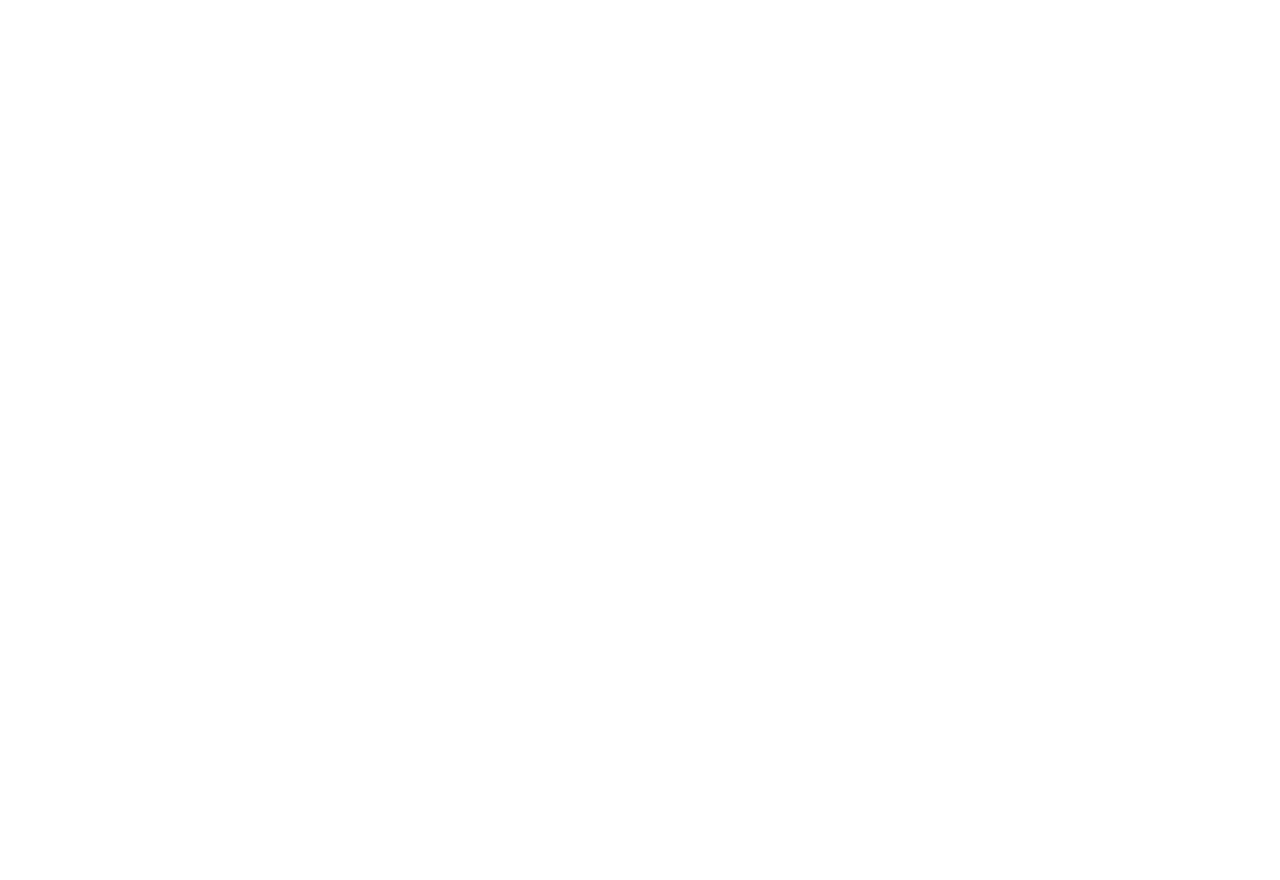
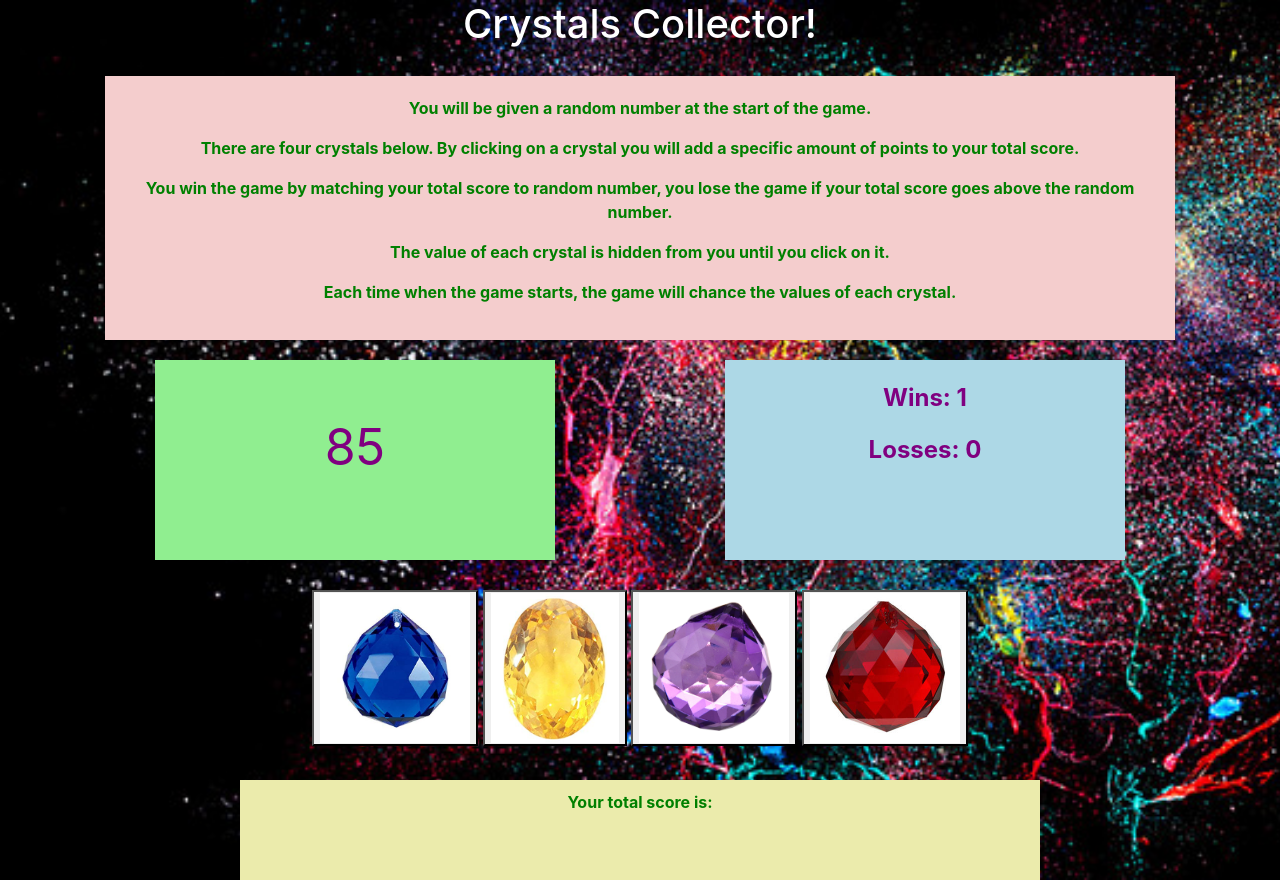
Before and after one commit to ljmccode/unit-4-game, a plain HTML site: page index.html in a window 1280 px wide. Before the commit the page ends 800 px from the top, so only its background shows below. Drawn offline with nearby package versions, Linux system fonts and the light colour scheme.

Commit message:
First work on javascript

```diff
--- a/assets/css/style.css
+++ b/assets/css/style.css
@@ -0,0 +1,74 @@
+img {
+    max-width: 150px;
+    max-height: 150px;
+}
+
+body {
+    background-image: url("/assets/images/background-image.jpg");
+    background-size: cover;
+    font-family: Arial, Helvetica, sans-serif;
+}
+
+h1 {
+    color:white;
+    text-align: center;
+}
+
+.instructions {
+    background-color: rgb(244, 205, 205);
+    color: green;
+    font-weight: bold;
+    padding: 20px;
+    margin: 20px;
+    text-align: center;
+}
+
+.random-number-box {
+    background-color: lightgreen;
+    height: 200px;
+    width: 400px;
+    color: purple;
+    font-size: 50px;
+    margin: auto;
+    padding: 20px;
+    padding-top: 50px;
+    text-align: center;
+}
+
+.counter {
+    background-color: lightblue;
+    text-align: center;
+    height: 200px;
+    width: 400px;
+    color: purple;
+    margin: auto;
+    padding: 20px;
+}
+
+.gems {
+    text-align: center;
+}
+
+.counter p {
+    font-size: 24px;
+    font-weight: bold;
+}
+
+#gem-box {
+    height: 200px;
+    width: 800px;
+    margin: auto;
+    margin-top: 20px;
+    padding-top: 10px;
+}
+
+.scoreboard {
+    background-color:rgb(235, 235, 172);
+    color: green;
+    font-weight: bold;
+    height: 100px;
+    width: 800px;
+    padding: 10px;
+    margin: auto;
+    text-align: center;
+}
--- a/assets/javascript/game.js
+++ b/assets/javascript/game.js
@@ -0,0 +1,74 @@
+$(document).ready(function() {
+var randomNumber="";
+var randomNumber_Jewel1= "";
+var randomNumber_Jewel2= "";
+var randomNumber_Jewel3= "";
+var randomNumber_Jewel4= "";
+var totalScore="";
+wins=0;
+losses=0;
+
+
+function startGame() {
+    totalScore = 0;
+
+    randomNumber = Math.floor(Math.random() * 101) + 19;
+    console.log("Random Number is " + randomNumber);
+
+    randomNumber_Jewel1 = Math.floor(Math.random() * 12) + 1;
+    randomNumber_Jewel2 = Math.floor(Math.random() * 12) + 1;
+    randomNumber_Jewel3 = Math.floor(Math.random() * 12) + 1;
+    randomNumber_Jewel4 = Math.floor(Math.random() * 12) + 1;
+    console.log("Jewel 1: " + randomNumber_Jewel1);
+    console.log("Jewel 2: " + randomNumber_Jewel2);
+    console.log("Jewel 3: " + randomNumber_Jewel3);
+    console.log("Jewel 4: " + randomNumber_Jewel4)
+
+    document.getElementById("random-number").innerHTML = randomNumber;
+    console.log(wins);
+    console.log(losses);
+    document.getElementById("wins").innerHTML = wins;
+    document.getElementById("losses").innerHTML = losses;
+};
+
+$("#blue-crystal").on("click", function() {
+    totalScore = totalScore + randomNumber_Jewel1
+    document.getElementById("user-score").innerHTML = totalScore;
+    console.log(totalScore);
+    console.log(randomNumber)
+});
+
+$("#yellow-crystal").on("click", function() {
+    totalScore = totalScore + randomNumber_Jewel2
+    document.getElementById("user-score").innerHTML = totalScore;
+    console.log(totalScore);
+    console.log(randomNumber)
+});
+
+$("#purple-crystal").on("click", function() {
+    totalScore = totalScore + randomNumber_Jewel3
+    document.getElementById("user-score").innerHTML = totalScore;
+    console.log(totalScore);
+    console.log(randomNumber)
+});
+
+$("#red-crystal").on("click", function() {
+    totalScore = totalScore + randomNumber_Jewel4
+    document.getElementById("user-score").innerHTML = totalScore;
+    console.log(totalScore);
+    console.log(randomNumber)
+});
+
+if (totalScore === randomNumber) {
+    wins++;
+    startGame();
+
+
+} else if (totalScore > randomNumber) {
+    losses--;
+    startGame();
+}
+
+
+
+});
--- a/index.html
+++ b/index.html
@@ -1,5 +1,6 @@
 <!DOCTYPE html>
 <html lang="en">
+
 <head>
     <meta charset="UTF-8">
     <meta name="viewport" content="width=device-width, initial-scale=1.0">
@@ -7,9 +8,65 @@
     <title>Crystals Collector!</title>
     <link rel="stylesheet" href="assets/css/reset.css">
     <link rel="stylesheet" href="assets/css/style.css">
+    <link rel="stylesheet" href="https://stackpath.bootstrapcdn.com/bootstrap/4.3.1/css/bootstrap.min.css">
+    <script src="https://ajax.googleapis.com/ajax/libs/jquery/3.3.1/jquery.min.js"></script>
     <script type="text/javascript" src="assets/javascript/game.js"></script>
 </head>
+
 <body>
+    <div class="container">
+        <div class="row">
+            <div class="col-12">
+                <h1>Crystals Collector!</h1>
+            </div>
+        </div>
+        <div class="row">
+            <div class="col-12">
+                <div class="instructions">
+                    <p>You will be given a random number at the start of the game.</p>
+                    <p>There are four crystals below. By clicking on a crystal you will add a specific amount of points
+                        to your total score.</p>
+                    <p>You win the game by matching your total score to random number, you lose the game if your total
+                        score goes above the random number.</p>
+                    <p>The value of each crystal is hidden from you until you click on it.</p>
+                    <p>Each time when the game starts, the game will chance the values of each crystal.</p>
+                </div>
+            </div>
+        </div>
+        <div class="row justify-content-center">
+            <div class="col-6 text-center">
+                <div class="random-number-box">
+                    <span id="random-number"></span>
+                </div>
+            </div>
+            <div class="col-6">
+                <div class="counter">
+                    <p>Wins: <span id="wins"></span></p>
+                    <p>Losses: <span id="losses"></span></p>
+                </div>
+            </div>
+        </div>
+        <div class="row">
+            <div class="col-12">
+                <div id="gem-box">
+                    <div class="gems">
+                        <button id="blue-crystal"><img src="assets/images/blue-crystal.jpg" alt="Blue Crystal"></button>
+                        <button id="yellow-crystal"><img src="assets/images/yellow-crystal.jpg" alt="Yellow Crystal"></button>
+                        <button id="purple-crystal"><img src="assets/images/purple-crystal.jpg" alt="Purple Crystal"></button>
+                        <button id="red-crystal"><img src="assets/images/red-crystal.jpg" alt="Red Crystal"></button>
+                    </div>
+                </div>
+            </div>
+        </div>
+        <div class="row">
+            <div class="col-12">
+                <div class="scoreboard">
+                    <p>Your total score is:</p>
+                    <span id="user-score"></span>
+                </div>
+            </div>
+        </div>
+    </div>
+</body>
 
-</body>
 </html>
```
Also changed, not shown: assets/images/background-image.jpg (added), assets/images/blue-crystal.jpg (added), assets/images/purple-crystal.jpg (added), assets/images/red-crystal.jpg (added), assets/images/yellow-crystal.jpg (added), 1 other file.
